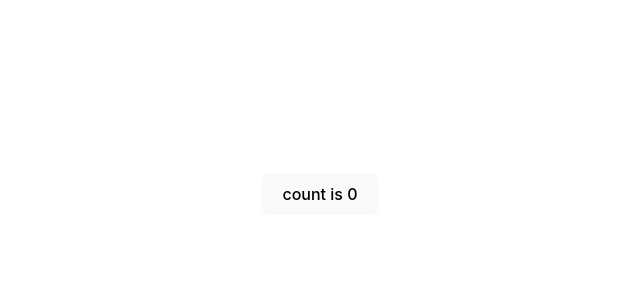
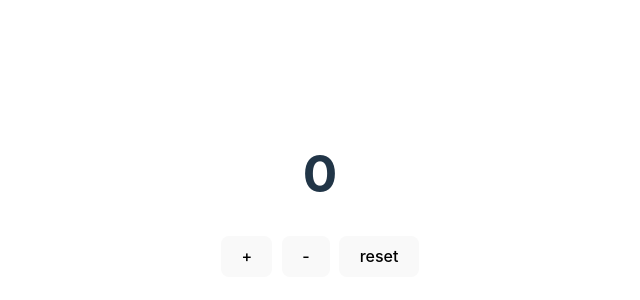
Before and after one commit to nuridinmohammad/create-react-app, a React (Vite) app: page / in a window 1280 px wide. Shown: the part 206-506 px from the top of the page, without its empty margins (320-960 px from the left). Built offline with nearby package versions, Linux system fonts and the light colour scheme.

Commit message:
counter app v1

```diff
--- a/src/App.jsx
+++ b/src/App.jsx
@@ -1,15 +1,12 @@
 import { useState } from "react";
 import "./App.css";
+import Counter from "./counter/Counter";
 
 function App() {
-  const [count, setCount] = useState(0);
-
   return (
     <div className="App">
       <div className="card">
-        <button onClick={() => setCount((count) => count + 1)}>
-          count is {count}
-        </button>
+        <Counter />
       </div>
     </div>
   );
--- /dev/null
+++ b/src/counter/Counter.jsx
@@ -0,0 +1,34 @@
+import React, { useState } from "react";
+
+const Button = ({ onClick, children }) => {
+  return (
+    <div>
+      <button onClick={onClick}>{children}</button>
+    </div>
+  );
+};
+
+const Counter = () => {
+  const [count, setCount] = useState(0);
+
+  return (
+    <>
+      <h1>{count}</h1>
+      <div
+        style={{
+          display: "flex",
+          flexDirection: "row",
+          width: "100%",
+          gap: "0.6rem",
+        }}>
+        <Button onClick={() => setCount(count + 1)}>+</Button>
+        <Button onClick={() => (count > 0 ? setCount(count - 1) : count)}>
+          -
+        </Button>
+        <Button onClick={() => setCount(0)}>reset</Button>
+      </div>
+    </>
+  );
+};
+
+export default Counter;
```
